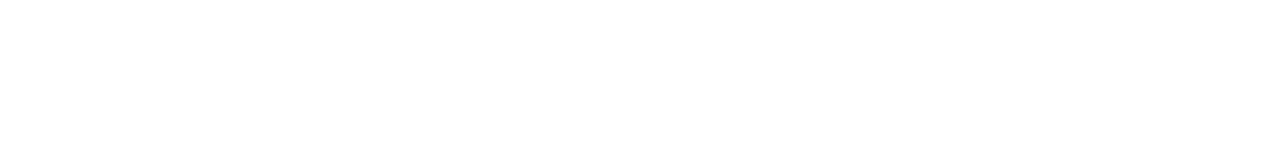
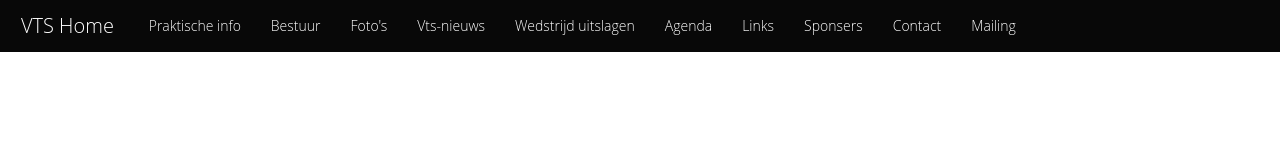
Before and after one commit to Wizwalli/Homepage, a plain HTML site: page index.html in a window 1280 px wide. Drawn offline with nearby package versions, Linux system fonts and the light colour scheme.

Commit message:
navbar and background implementation

```diff
--- a/index.html
+++ b/index.html
@@ -9,9 +9,50 @@
 	<meta name="keywords" content="">
 	<link rel="stylesheet" href="css/bootstrap.css">
 	<link rel="stylesheet" href="css/bootstrap-responsive.css">
-	<script src="js/jquery.min.js"></script>
-    <script src="js/bootstrap.min.js"></script>
+    <script src="js/bootstrap.js"></script>
 </head>
 <body>
+	<div class="navbar">
+      <div class="navbar-inner">
+        <div class="container">
+          <a class="brand" href="#">VTS Home</a>
+          <div class="navbar-content">
+            <ul class="nav">
+              <li class="active">
+                <a href="#">Praktische info</a>
+              </li>
+              <li>
+                <a href="#">Bestuur</a>
+              </li>
+              <li>
+                <a href="#">Foto's</a>
+              </li>
+              <li>
+                <a href="#">Vts-nieuws</a>
+              </li>
+              <li>
+                <a href="#">Wedstrijd uitslagen</a>
+              </li>
+              <li>
+                <a href="#">Agenda</a>
+              </li>
+              <li>
+                <a href="#">Links</a>
+              </li>
+              <li>
+                <a href="#">Sponsers</a>
+              </li>
+              <li>
+                <a href="#">Contact</a>
+              </li>
+              <li>
+                <a href="#">Mailing</a>
+              </li>
+            </ul>
+          </div>
+        </div>
+      </div>
+    </div>
+
 </body>
 <html>
```
Also changed, not shown: css/bootstrap.css.
